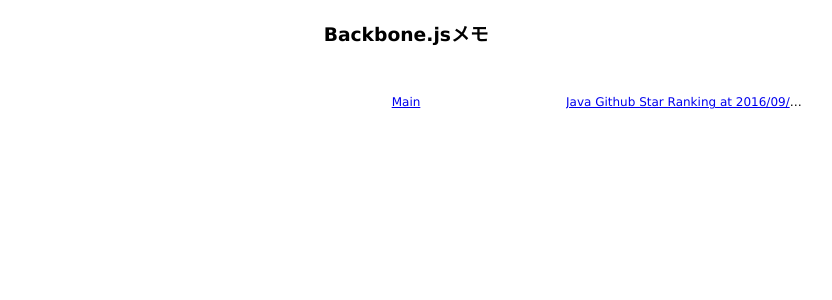
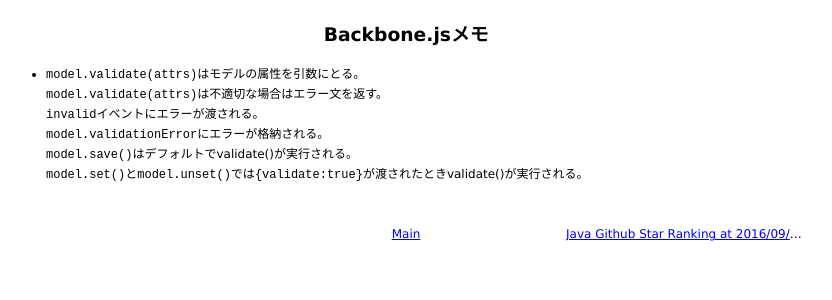
Before and after one commit to 38elements/38elements.github.com, a Jekyll site: the page built from _posts/2016-09-07-backbonejs.md, in a window 1280 px wide. Shown: the top 300 px of the page, without its empty margins (234-1066 px from the left). Built offline with Jekyll 4.4.1, drawn with Linux system fonts in a browser that asks for light colours.

Commit message:
Update 2016-09-07-backbonejs.md

```diff
--- a/_posts/2016-09-07-backbonejs.md
+++ b/_posts/2016-09-07-backbonejs.md
@@ -2,3 +2,10 @@
 layout: posts
 title: Backbone.jsメモ
 ---
+
+* `model.validate(attrs)`はモデルの属性を引数にとる。
+`model.validate(attrs)`は不適切な場合はエラー文を返す。
+`invalid`イベントにエラーが渡される。
+`model.validationError`にエラーが格納される。
+`model.save()`はデフォルトでvalidate()が実行される。
+`model.set()`と`model.unset()`では`{validate:true}`が渡されたときvalidate()が実行される。
```
